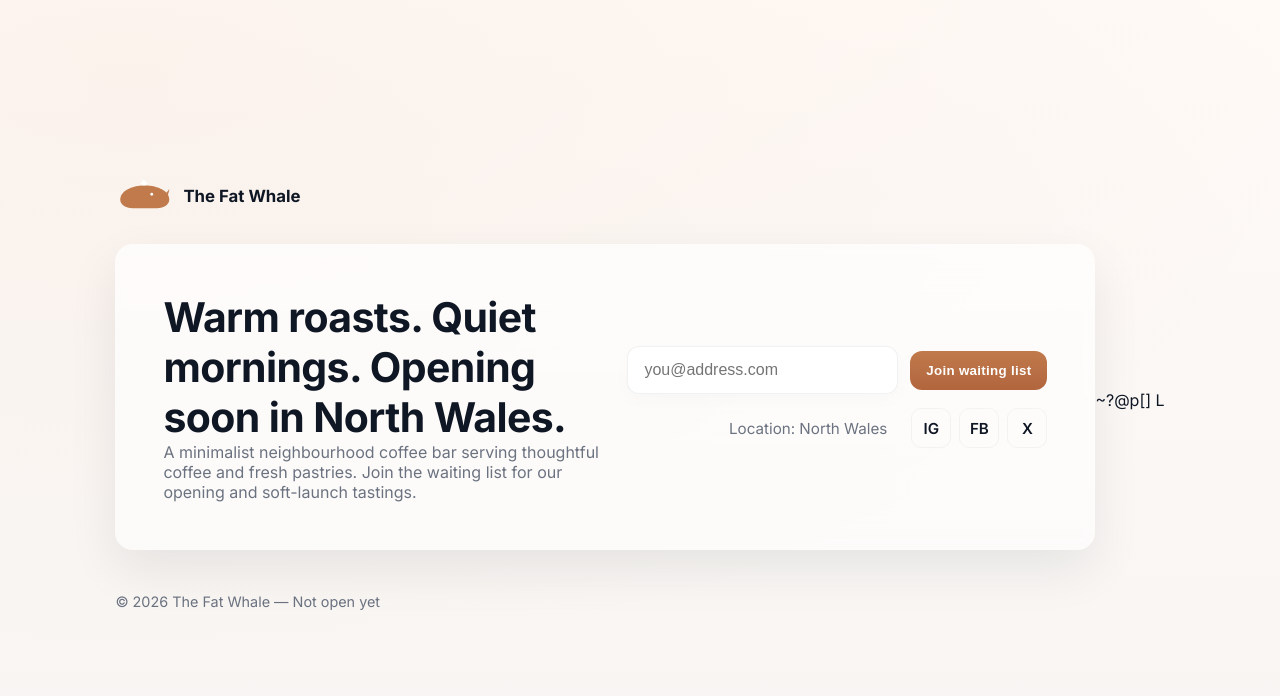
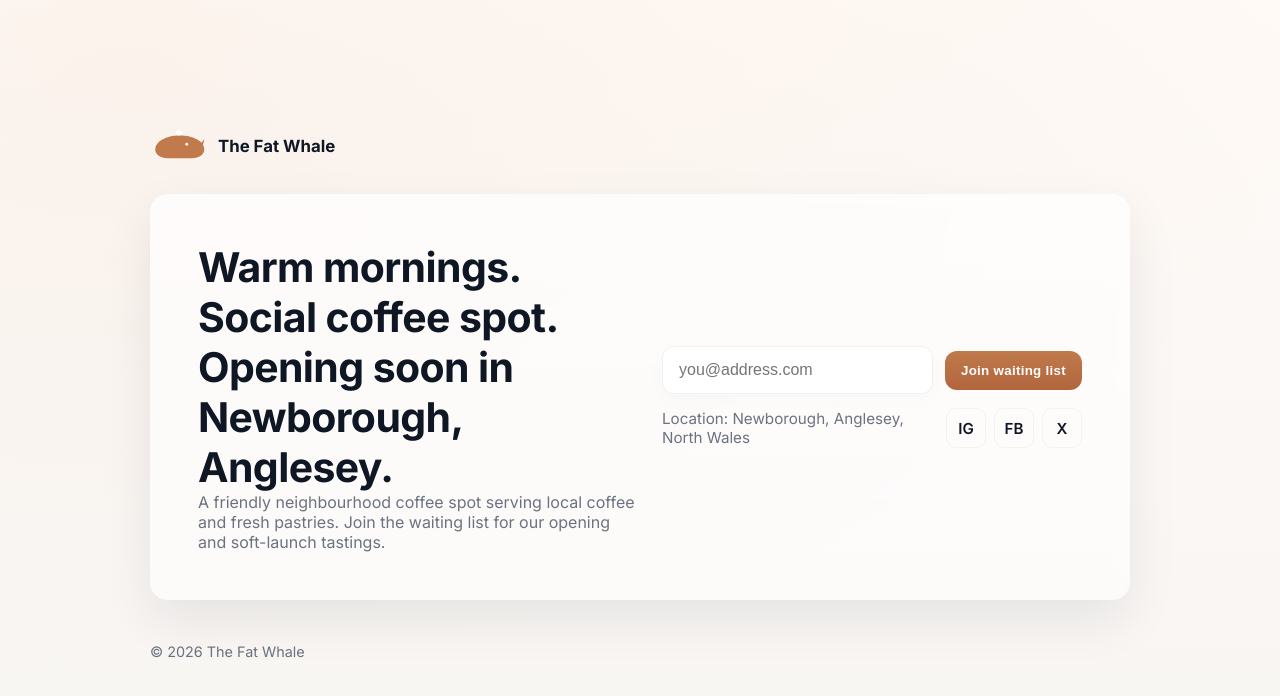
Before and after one commit to reeshope/reeshope.github.io, a plain HTML site: page index.html in a window 1280 px wide. Drawn offline with Linux system fonts and the light colour scheme.

Commit message:
Update coffee shop details and location in index.html

```diff
--- a/index.html
+++ b/index.html
@@ -173,8 +173,8 @@
 
 		<section class="hero" aria-labelledby="title">
 			<div>
-				<h1 id="title" class="headline">Warm roasts. Quiet mornings. Opening soon in North Wales.</h1>
-				<p class="sub">A minimalist neighbourhood coffee bar serving thoughtful coffee and fresh pastries. Join the waiting list for our opening and soft-launch tastings.</p>
+				<h1 id="title" class="headline">Warm mornings. Social coffee spot. Opening soon in Newborough, Anglesey.</h1>
+				<p class="sub">A friendly neighbourhood coffee spot serving local coffee and fresh pastries. Join the waiting list for our opening and soft-launch tastings.</p>
 			</div>
 
 			<div class="card-row" aria-hidden="false">
@@ -185,7 +185,7 @@
 				</form>
 
 				<div class="meta" aria-hidden="true">
-					<span>Location: North Wales</span>
+					<span>Location: Newborough, Anglesey, North Wales</span>
 					<div style="flex:1"></div>
 					<nav class="socials" aria-label="Social links">
 						<a class="social" href="#" aria-label="Instagram">IG</a>
@@ -197,7 +197,7 @@
 		</section>
 
 		<footer class="footer" role="contentinfo">
-			<p>© <span id="year"></span> The Fat Whale — Not open yet</p>
+			<p>© <span id="year"></span> The Fat Whale </p>
 		</footer>
 	</main>
 
@@ -242,5 +242,3 @@
 	</style>
 </body>
 </html>
-~?@p[]
-L
```
